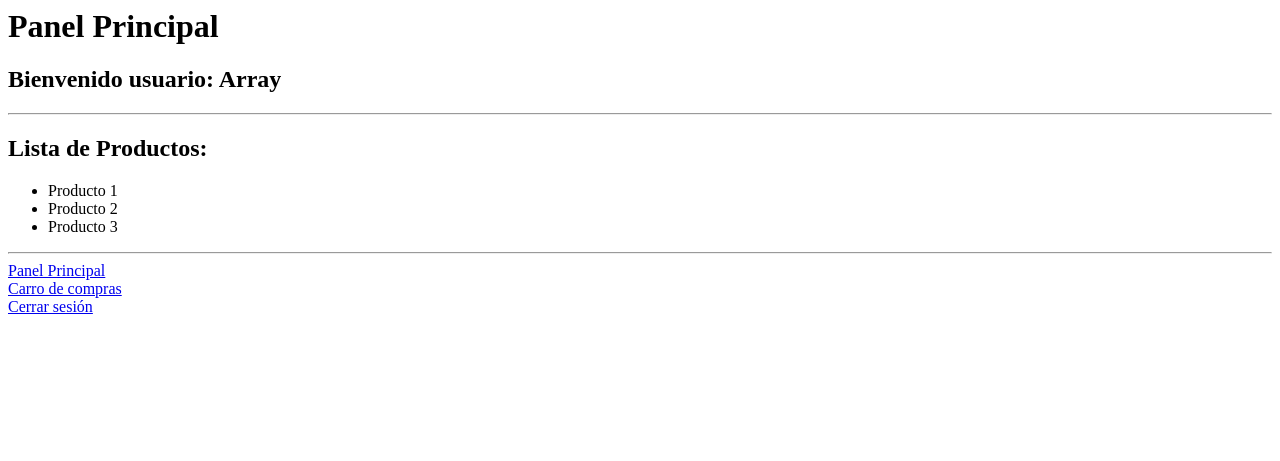
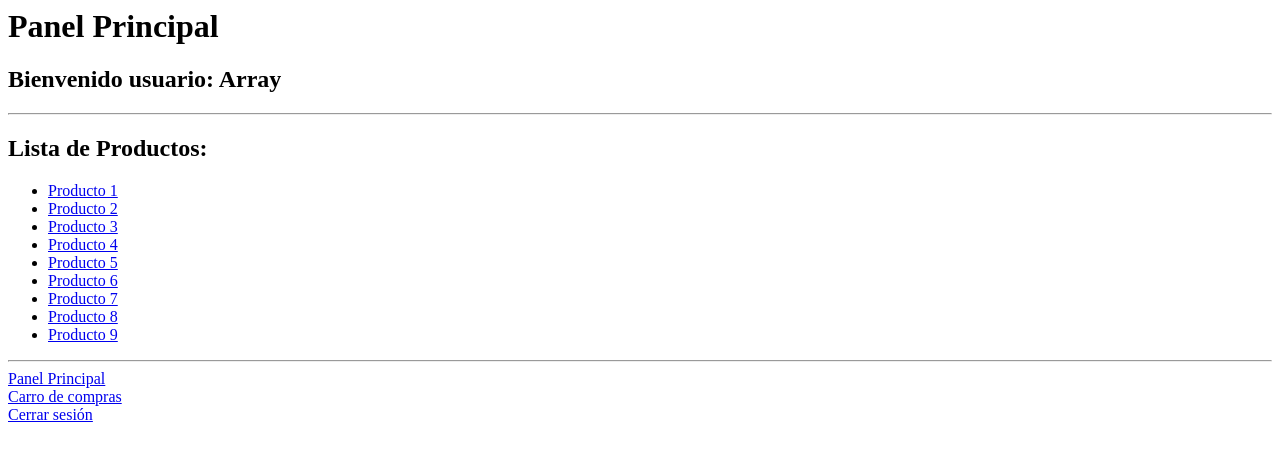
Before and after one commit to Blurryfacce/TiendaDeProductos, a PHP site: page /Panel_Principal.php in a window 1280 px wide. Shown: the top 461 px of the page. Run offline with PHP 8.4, Linux system fonts and the light colour scheme; the visitor is signed in with stand-in values (Sample User, id 1).

Commit message:
Agregar funcionamiento dinamico a la pagina de producto

```diff
--- a/Carro_compra.php
+++ b/Carro_compra.php
@@ -18,6 +18,7 @@
     <title>Carro de Commpras</title>
 </head>
 <body>
+    <h2>Bienvenido usuario: <?php echo $_SESSION['usuario']; ?></h2>
     <h1>Carro de Compras</h1>
     <ul>
         <li>Producto 1</li>
--- a/Panel_Principal.php
+++ b/Panel_Principal.php
@@ -48,9 +48,15 @@
 
         <h2>Lista de Productos:</h2>
         <ul>
-            <li>Producto 1</li>
-            <li>Producto 2</li>
-            <li>Producto 3</li>
+            <li><a href="Producto.php?id=1">Producto 1</a></li>
+            <li><a href="Producto.php?id=2">Producto 2</a></li>
+            <li><a href="Producto.php?id=3">Producto 3</a></li>
+            <li><a href="Producto.php?id=4">Producto 4</a></li>
+            <li><a href="Producto.php?id=5">Producto 5</a></li>
+            <li><a href="Producto.php?id=6">Producto 6</a></li>
+            <li><a href="Producto.php?id=7">Producto 7</a></li>
+            <li><a href="Producto.php?id=8">Producto 8</a></li>
+            <li><a href="Producto.php?id=9">Producto 9</a></li>
         </ul>
         <hr>
         <a href="Panel_Principal.php">Panel Principal</a>
```
Also changed, not shown: Producto.php (+10 -0 lines).
